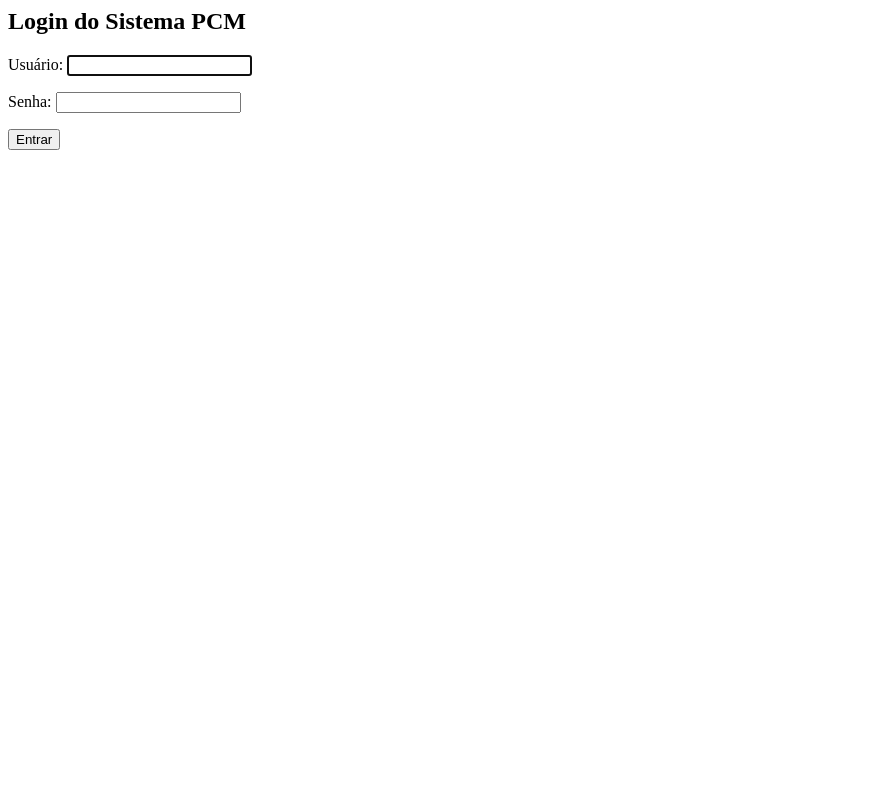
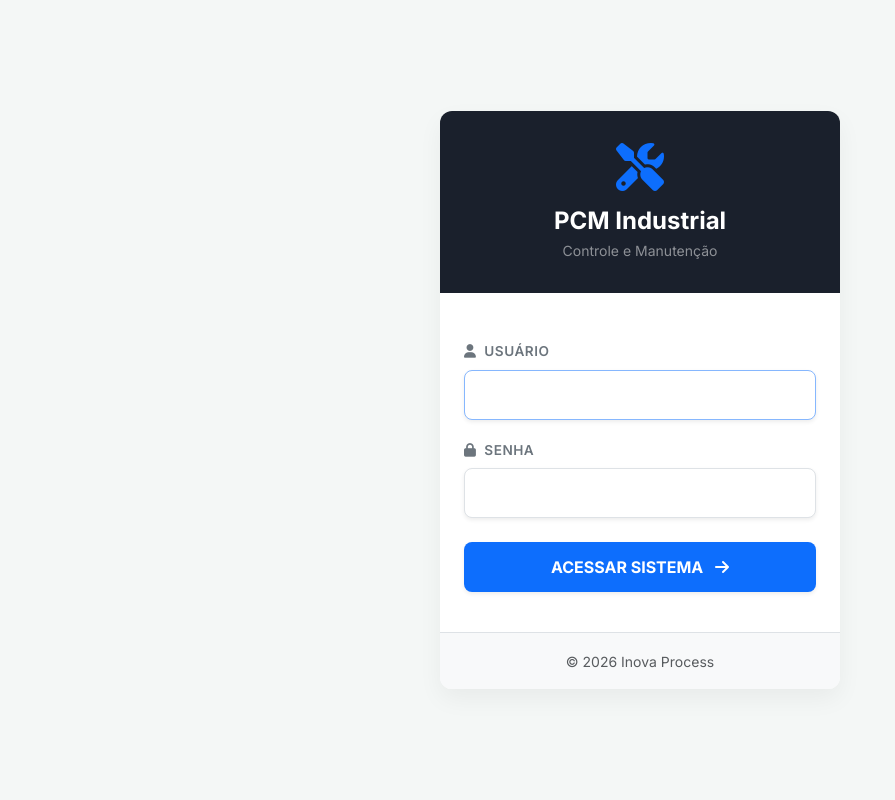
Before and after one commit to zuckalez0-oss/PCM-prototipo, a Django app: page /accounts/login/ in a window 1280 px wide. Shown: the whole page, without its empty margins (0-895 px from the left). Run offline with Django 5.2, Linux system fonts and the light colour scheme.

Commit message:
Add Style In Login Page

```diff
--- a/templates/registration/login.html
+++ b/templates/registration/login.html
@@ -1,20 +1,151 @@
-<h2>Login do Sistema PCM</h2>
+<!DOCTYPE html>
+<html lang="pt-br">
+<head>
+    <meta charset="UTF-8">
+    <meta name="viewport" content="width=device-width, initial-scale=1.0">
+    <title>PCM | Login</title>
 
+    <link href="https://fonts.googleapis.com/css2?family=Inter:wght@400;600;700&display=swap" rel="stylesheet">
+    <link href="https://cdn.jsdelivr.net/npm/bootstrap@5.3.0/dist/css/bootstrap.min.css" rel="stylesheet">
+    <link rel="stylesheet" href="https://cdnjs.cloudflare.com/ajax/libs/font-awesome/6.4.0/css/all.min.css">
+
+    <style>
+        /* Configuração de Fundo e Centralização */
+        body {
+            font-family: 'Inter', sans-serif;
+            background-color: #f4f7f6;
+            height: 100vh;
+            display: flex;
+            align-items: center;
+            justify-content: center;
+            margin: 0;
+        }
+
+        /* Card de Login */
+        .login-card {
+            width: 100%;
+            max-width: 400px;
+            background: #fff;
+            border-radius: 12px;
+            box-shadow: 0 10px 25px rgba(0,0,0,0.05);
+            overflow: hidden; /* Para o header não sair das bordas arredondadas */
+            border: none;
+        }
+
+        /* Cabeçalho do Card (Igual a Navbar do Painel) */
+        .login-header {
+            background-color: #1a202c;
+            padding: 2rem 1.5rem;
+            text-align: center;
+            color: white;
+        }
+
+        /* Ajustes dos Inputs do Django */
+        .form-group { margin-bottom: 1.25rem; }
+
+        /* Forçar estilo Bootstrap nos inputs gerados pelo Django */
+        input[type="text"], input[type="password"] {
+            display: block;
+            width: 100%;
+            padding: 0.75rem 1rem;
+            font-size: 1rem;
+            font-weight: 400;
+            line-height: 1.5;
+            color: #212529;
+            background-color: #fff;
+            background-clip: padding-box;
+            border: 1px solid #dee2e6;
+            border-radius: 8px;
+            transition: border-color .15s ease-in-out,box-shadow .15s ease-in-out;
+        }
+
+        input[type="text"]:focus, input[type="password"]:focus {
+            border-color: #86b7fe;
+            outline: 0;
+            box-shadow: 0 0 0 0.25rem rgba(13, 110, 253, 0.25);
+        }
+
+        label {
+            font-size: 0.85rem;
+            font-weight: 600;
+            color: #6c757d;
+            margin-bottom: 0.5rem;
+            display: block;
+            text-transform: uppercase;
+            letter-spacing: 0.5px;
+        }
+
+        /* Botão Principal */
+        .btn-login {
+            background-color: #0d6efd;
+            border: none;
+            padding: 0.8rem;
+            font-weight: 700;
+            border-radius: 8px;
+            width: 100%;
+            transition: all 0.2s;
+        }
+        .btn-login:hover {
+            background-color: #0b5ed7;
+            transform: translateY(-1px);
+        }
+    </style>
+</head>
+<body>
+
+    <div class="login-card">
+        <div class="login-header">
+            <div class="mb-3">
+                <i class="fas fa-tools fa-3x text-primary"></i>
+            </div>
+            <h4 class="fw-bold mb-1">PCM Industrial</h4>
+            <p class="text-white-50 small mb-0">Controle e Manutenção</p>
+        </div>
+
+        <div class="p-4 pt-5">
             {% if form.errors %}
-  <p style="color: red">Usuário ou senha incorretos.</p>
+                <div class="alert alert-danger d-flex align-items-center mb-4" role="alert">
+                    <i class="fas fa-exclamation-circle me-2"></i>
+                    <div class="small fw-bold">Usuário ou senha incorretos.</div>
+                </div>
             {% endif %}
 
-<form method="post" action="{% url 'login' %}">
+            <form method="post">
                 {% csrf_token %}
-  <p>
-    <label>Usuário:</label>
+
+                <div class="form-group">
+                    <label for="{{ form.username.id_for_label }}"><i class="fas fa-user me-1"></i> Usuário</label>
                     {{ form.username }}
-  </p>
-  <p>
-    <label>Senha:</label>
+                </div>
+
+                <div class="form-group">
+                    <label for="{{ form.password.id_for_label }}"><i class="fas fa-lock me-1"></i> Senha</label>
                     {{ form.password }}
-  </p>
+                </div>
 
-  <button type="submit">Entrar</button>
+                <div class="mt-4 mb-3">
+                    <button type="submit" class="btn btn-primary btn-login shadow-sm">
+                        ACESSAR SISTEMA <i class="fas fa-arrow-right ms-2"></i>
+                    </button>
+                </div>
+
                 <input type="hidden" name="next" value="{{ next }}">
             </form>
+        </div>
+
+        <div class="bg-light p-3 text-center border-top">
+            <small class="text-muted">© 2026 Inova Process</small>
+        </div>
+    </div>
+
+    <script>
+        document.addEventListener("DOMContentLoaded", function() {
+            var inputs = document.querySelectorAll('input[type="text"], input[type="password"]');
+            inputs.forEach(function(input) {
+                input.classList.add('form-control');
+                input.classList.add('shadow-sm');
+            });
+        });
+    </script>
+</body>
+</html>
```
Lines whose indentation alone changed are shown as unchanged.
